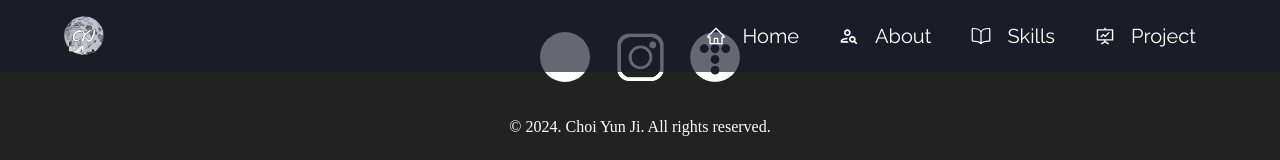
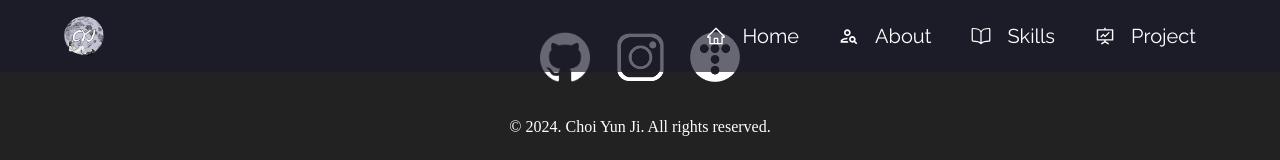
Before and after one commit to yunjichoi9151/Bluemoon_Project, a React app: page /1 in a window 1280 px wide. Shown: the top 160 px of the page. Built offline with nearby package versions, Linux system fonts and the light colour scheme.

Commit message:
🎨 Design: 디자인 수정
1. 디자인 수정

```diff
--- a/src/components/common/Footer/index.tsx
+++ b/src/components/common/Footer/index.tsx
@@ -12,8 +12,6 @@ const Footer = () => {
         <ImgButton
           src={GitHub}
           size='50px'
-          imgSize='45px'
-          color='var(--white)'
           handleOnClickButton={() =>
             window.open('https://github.com/yunjichoi9151', '_blank')
           }
--- a/src/components/common/Particles/style.ts
+++ b/src/components/common/Particles/style.ts
@@ -6,5 +6,5 @@ export const ParticleContainer = styled.div`
   background-size: cover !important;
   width: 100%;
   height: 100%;
-  z-index: -1;
+  /* z-index: 1000; */
 `;
```
